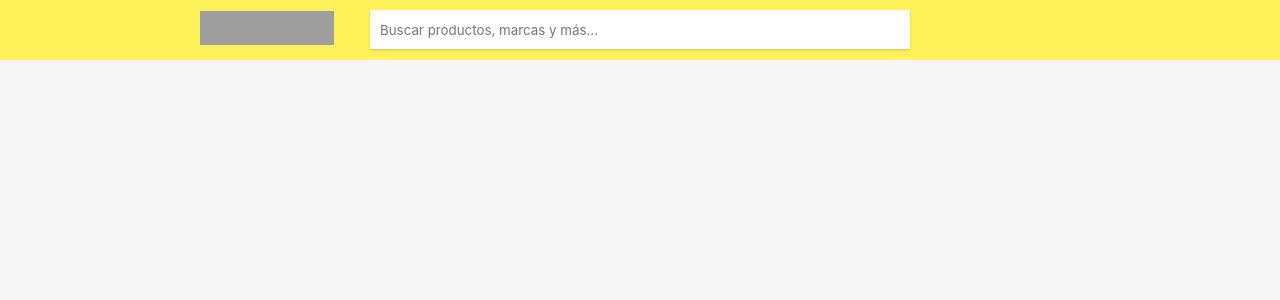
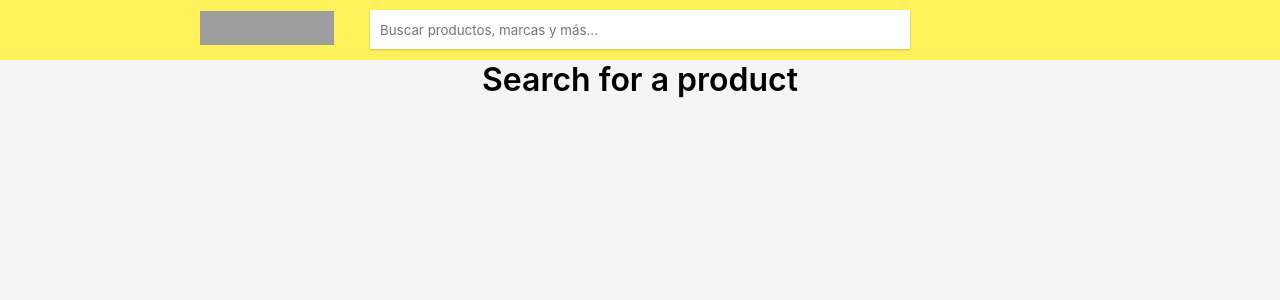
Before and after one commit to Alejogb1/meli, a React (Create React App) app in the folder app/: page / in a window 1280 px wide. Shown: the top 300 px of the page. Built offline with nearby package versions, Linux system fonts and the light colour scheme; grey boxes are pictures that could not be loaded.

Commit message:
ADD: Instructions

```diff
--- a/app/src/Pages/Home/index.js
+++ /dev/null
@@ -1 +0,0 @@
-export {default} from "./Home"
--- a/app/src/Pages/Products/Products.js
+++ b/app/src/Pages/Products/Products.js
@@ -59,7 +59,7 @@ const Products = ({search}) => {
                     </li>
 
                 ))
-                : <h1>No se encontraron resultados</h1>
+                : <h1>Cargando...</h1>
             }
           </ul>
         </div>
--- a/app/src/Routes/index.js
+++ b/app/src/Routes/index.js
@@ -8,6 +8,9 @@ const Routes = ({handlerSearch, search}) => {
         <Router>
             <Header handlerSearch={handlerSearch}/>
             <Switch>
+                <Route path="/" exact>
+                    <h1 style={{textAlign:"center"}}>Search for a product</h1>
+                </Route>
                 <Route path="/products">
                     <Products search={search}/>
                 </Route>
```
Also changed, not shown: app/src/Pages/Home/Home.js (deleted, +0 -8 lines).
